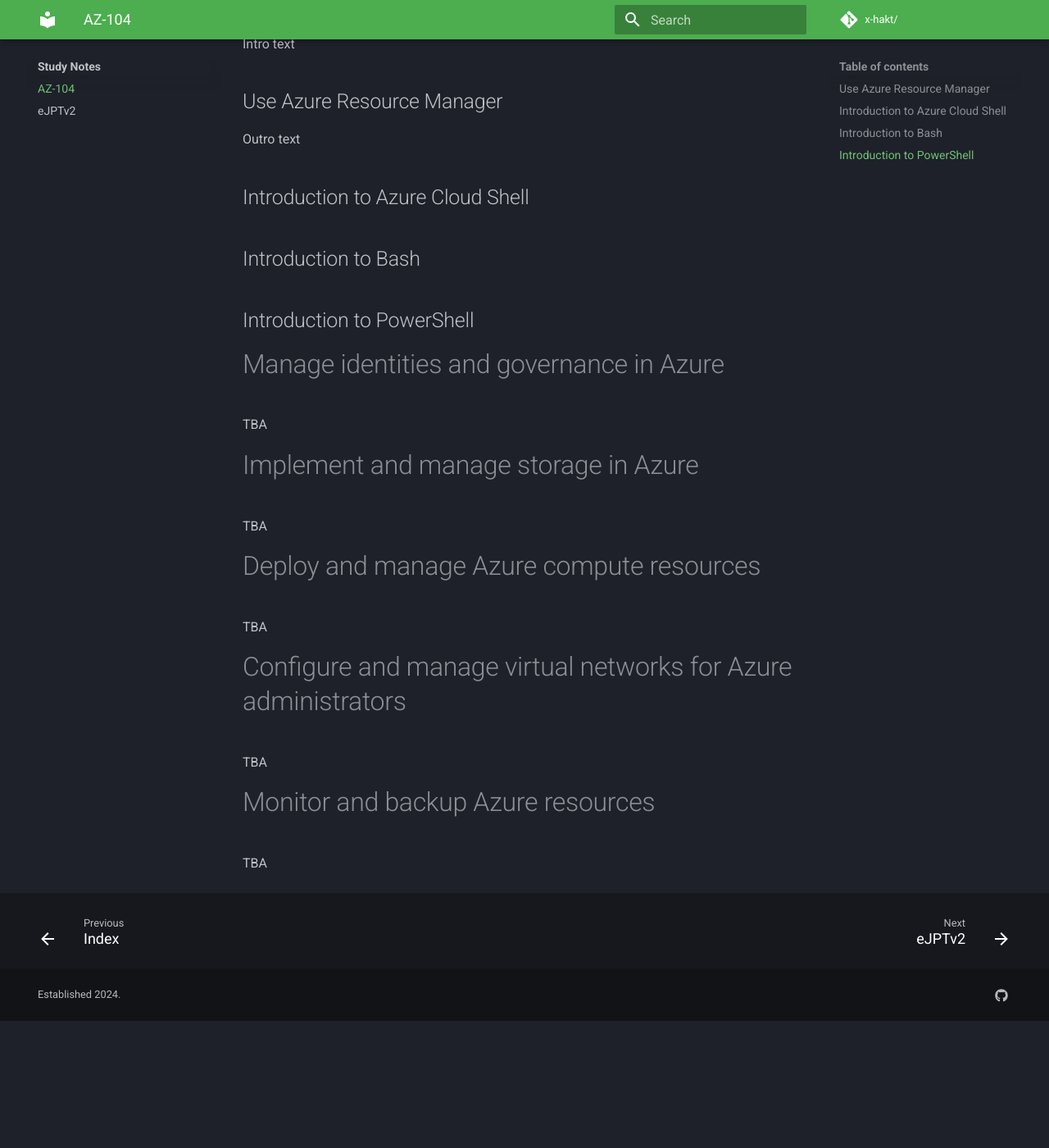
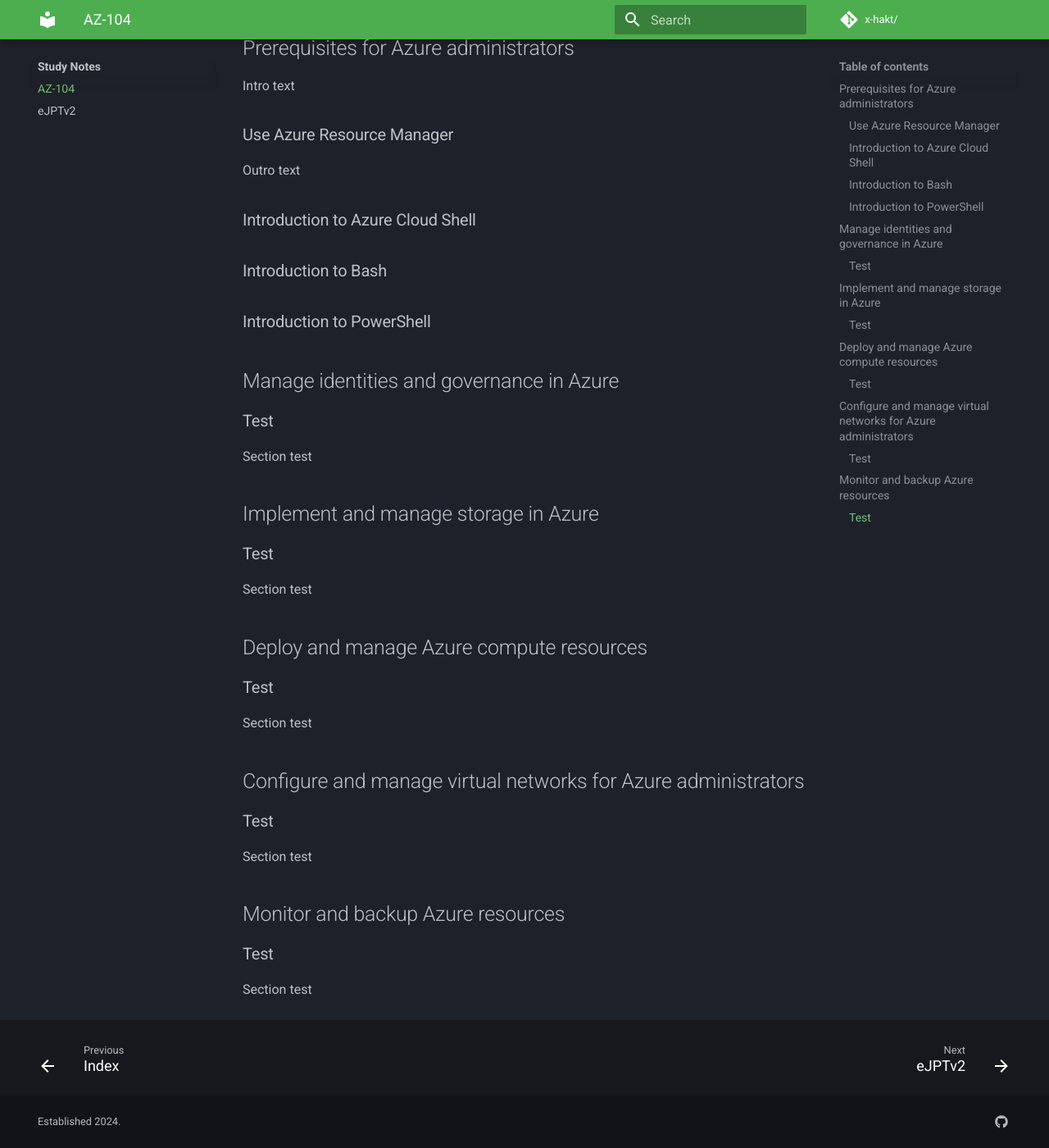
Before and after one commit to x-hakt/site, an MkDocs documentation site: the page built from docs/study/microsoft-az-104.md, in a window 1280 px wide and 1400 px high, scrolled down 227 px. Shown: the whole window at 82% size. Built offline with MkDocs 1.6.1 and Material for MkDocs 9.7.7, drawn with Linux system fonts in a browser that asks for light colours; before the commit the page ends 1472 px from its top, so only the background shows below that.

Commit message:
modified:   docs/study/microsoft-az-104.md

```diff
--- a/docs/study/microsoft-az-104.md
+++ b/docs/study/microsoft-az-104.md
@@ -1,23 +1,28 @@
-# Prerequisites for Azure administrators
+## Prerequisites for Azure administrators
 
 Intro text
 
-## Use Azure Resource Manager
+### Use Azure Resource Manager
 Outro text
 
-## Introduction to Azure Cloud Shell
+### Introduction to Azure Cloud Shell
 
-## Introduction to Bash
+### Introduction to Bash
 
-## Introduction to PowerShell
+### Introduction to PowerShell
 
-# Manage identities and governance in Azure
-TBA
-# Implement and manage storage in Azure
-TBA
-# Deploy and manage Azure compute resources
-TBA
-# Configure and manage virtual networks for Azure administrators
-TBA
-# Monitor and backup Azure resources
-TBA
+## Manage identities and governance in Azure
+### Test
+Section test
+## Implement and manage storage in Azure
+### Test
+Section test
+## Deploy and manage Azure compute resources
+### Test
+Section test
+## Configure and manage virtual networks for Azure administrators
+### Test
+Section test
+## Monitor and backup Azure resources
+### Test
+Section test
```
